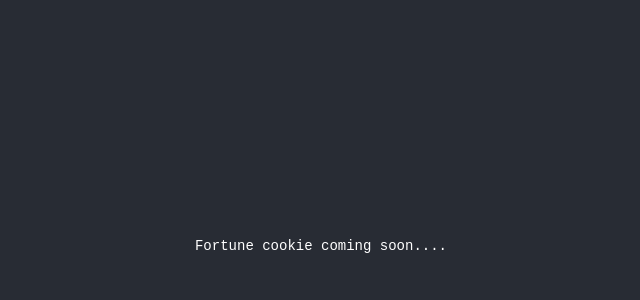
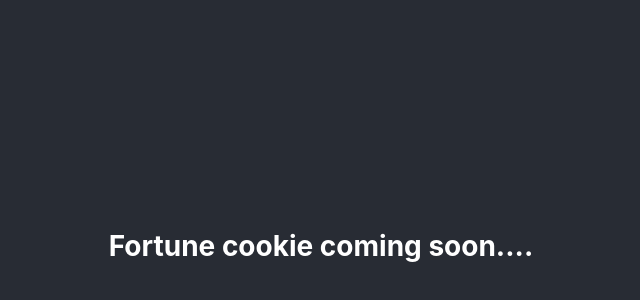
Before and after one commit to uts-tech-society/Intro-To-FSD-Skeleton, a React (Create React App) app in the folder client/: page / in a window 1280 px wide. Shown: the part 154-454 px from the top of the page, without its empty margins (319-959 px from the left). Built offline with nearby package versions, Linux system fonts and the light colour scheme.

Commit message:
typo fix

```diff
--- a/client/src/App.js
+++ b/client/src/App.js
@@ -5,7 +5,7 @@ function App() {
 
   return (
     <div className="App">
-      <pre>Fortune cookie coming soon....</pre>
+      <h1>Fortune cookie coming soon....</h1>
     </div>
   );
 }
```
